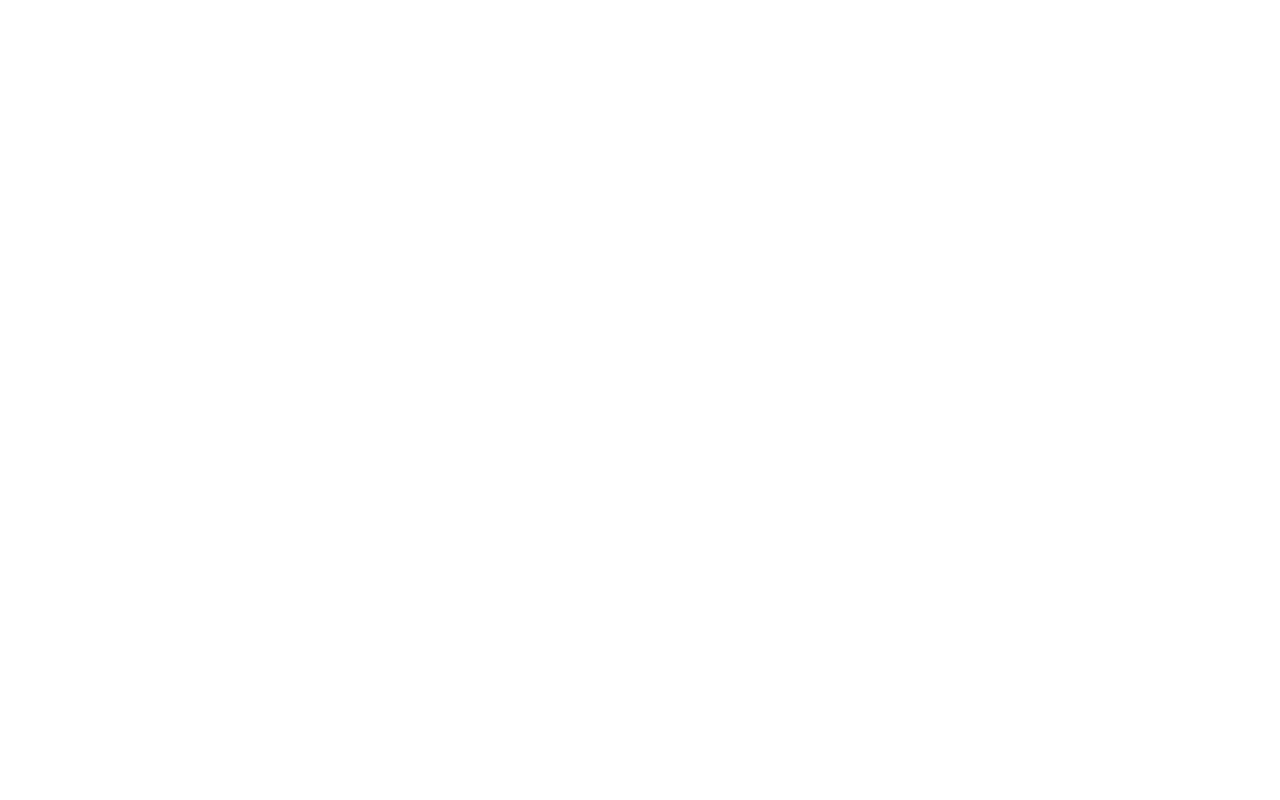
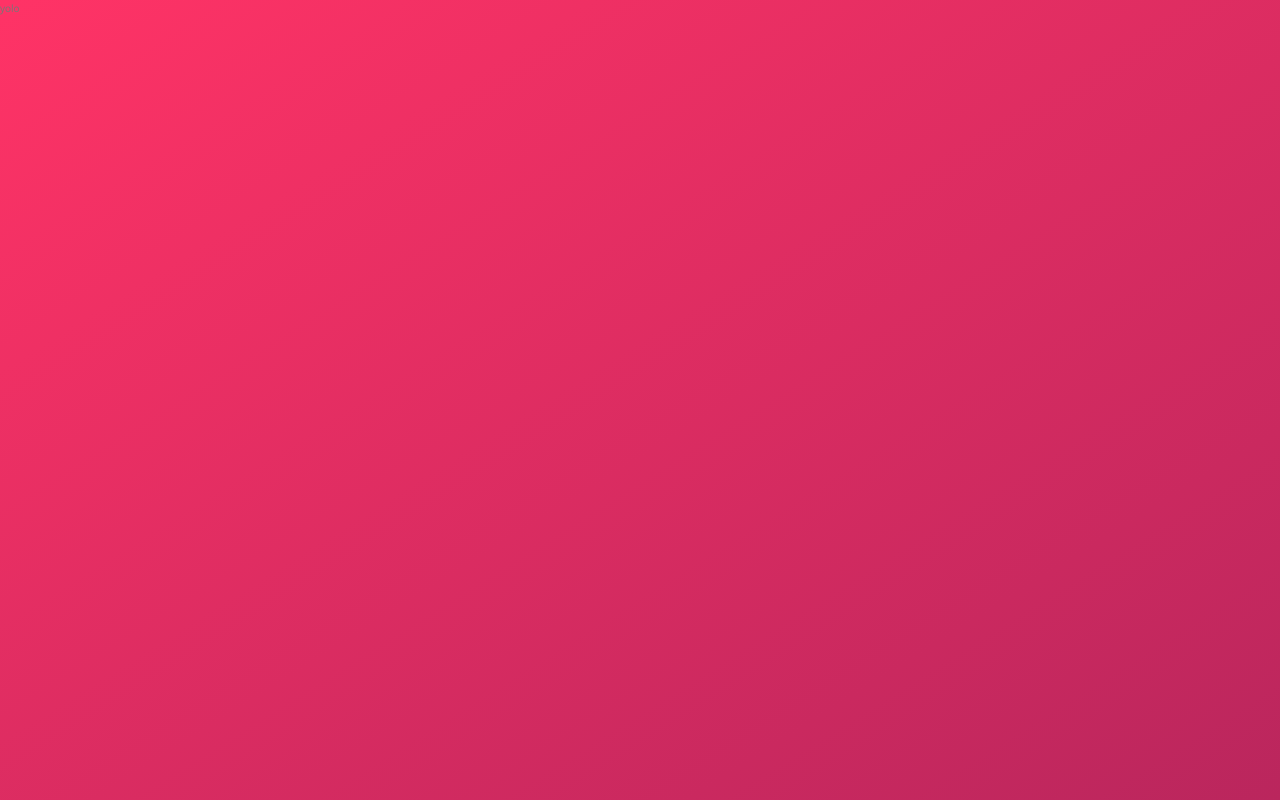
Before and after one commit to wimp777/Trilo, a plain HTML site: page index.html in a window 1280 px wide. Drawn offline with nearby package versions, Linux system fonts and the light colour scheme; files that its build step writes are made by us from their sources.

Commit message:
Initial page setup

```diff
--- a/index.html
+++ b/index.html
@@ -5,12 +5,12 @@
         <meta name="viewport" content="width=device-width, initial-scale=1.0">
 
         <link href="https://fonts.googleapis.com/css?family=Open+Sans:300,400,600" rel="stylesheet">
-        <link rel="stylesheet" href="css/style.css">
+        <link rel="stylesheet" href="css/main.css">
         <link rel="shortcut icon" type="image/png" href="img/favicon.png">
 
         <title>trillo &mdash; Your all-in-one booking app</title>
     </head>
     <body>
-
+        yolo
     </body>
 </html>
--- /dev/null
+++ b/sass/_base.scss
@@ -0,0 +1,48 @@
+// Colors
+
+:root {
+    --Primary: #eb2f64;
+    --Primary-light: #FF3366;
+    --Primary-dark: #BA265D;
+    --Primary-dark: #BA265D;
+
+    --Gray-light1: #faf9f9;
+    --Gray-light2: #f4f2f2;
+    --Gray-light3: #f0eeee;
+    --Gray-light4: #ccc;
+
+    --Gray-dark1: #333;
+    --Gray-dark2: #777;
+    --Gray-dark3: #999;
+}
+
+// Page wide settings
+
+
+* {
+    margin: 0;
+    padding: 0;
+}
+
+*,
+*::before,
+*::after {
+    box-sizing: inherit;
+}
+
+html {
+    box-sizing: border-box;
+    font-size: 62.5%; // 1rem = 10px
+}
+
+body {
+    font-family: 'Open Sans', sans-serif;
+    font-weight: 400;
+    line-height: 1.6;
+    color: var(--Gray-dark2);
+    background-image: linear-gradient(to right bottom, var(--Primary-light), var(--Primary-dark));
+    background-size: cover;
+    background-repeat: no-repeat;
+
+    min-height: 100vh;
+}
--- a/sass/main.scss
+++ b/sass/main.scss
@@ -0,0 +1,3 @@
+@import "base";
+@import "layout";
+@import "component";
```
Also changed, not shown: css/main.css, sass/_component.scss (added), sass/_layout.scss (added), 1 other file.
